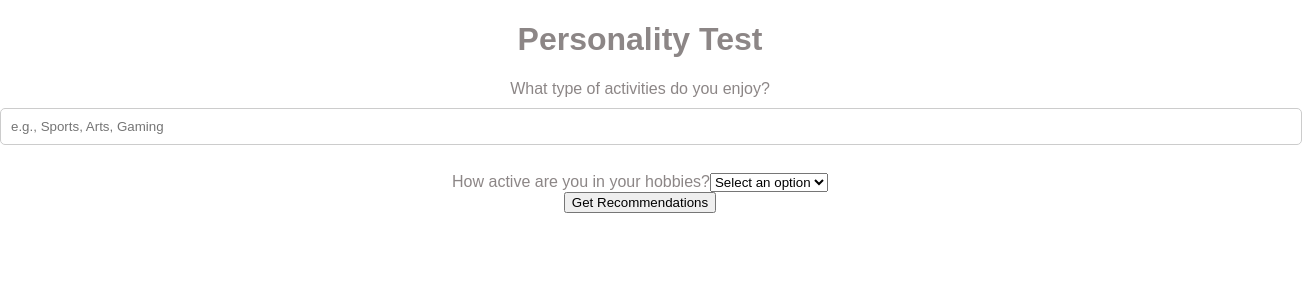
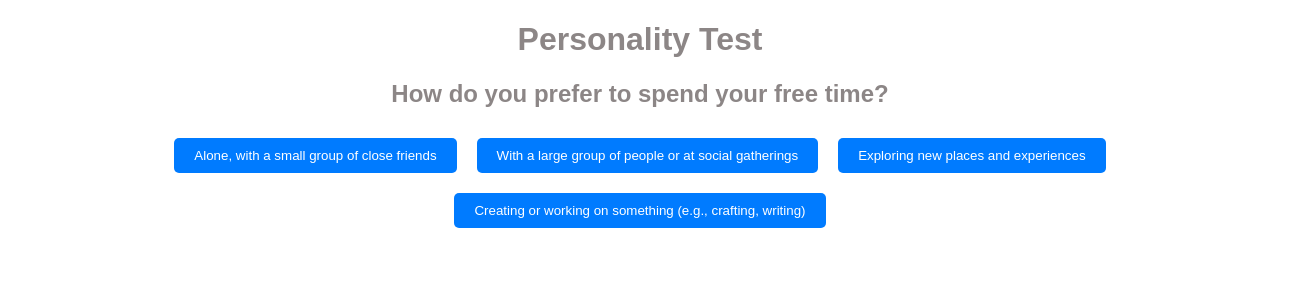
Before and after one commit to julianop09080/Ju, a React (Create React App) app: page /test in a window 1280 px wide. Shown: the top 300 px of the page, 1302 px wide, since content can reach past the window. Built offline with nearby package versions, Linux system fonts and the light colour scheme; a web font is replaced by a local one.

Commit message:
Final 3/21/25

```diff
--- a/src/components/PersonalityTest.js
+++ b/src/components/PersonalityTest.js
@@ -2,95 +2,162 @@ import React, { useState } from 'react';
 import axios from 'axios';
 import { useNavigate } from 'react-router-dom';
 
+const questions = [
+  {
+    question: "How do you prefer to spend your free time?",
+    options: [
+      "Alone, with a small group of close friends",
+      "With a large group of people or at social gatherings",
+      "Exploring new places and experiences",
+      "Creating or working on something (e.g., crafting, writing)"
+    ],
+    name: "interest"
+  },
+  {
+    question: "Which activity sounds the most fun to you?",
+    options: [
+      "Solving puzzles or brain teasers",
+      "Learning about different cultures or new topics",
+      "Playing sports or engaging in physical activity",
+      "Creating art, music, or writing"
+    ],
+    name: "activity"
+  },
+  {
+    question: "When faced with a challenge, how do you typically react?",
+    options: [
+      "I prefer to tackle it head-on with a step-by-step plan",
+      "I like to think about it for a while before diving in",
+      "I jump right in, figuring things out as I go",
+      "I look for creative or unconventional solutions"
+    ],
+    name: "challengeReaction"
+  },
+  {
+    question: "Which of the following best describes you?",
+    options: [
+      "Practical and organized",
+      "Curious and open-minded",
+      "Energetic and outgoing",
+      "Reflective and thoughtful"
+    ],
+    name: "personality"
+  },
+  {
+    question: "What type of environment makes you feel most comfortable?",
+    options: [
+      "Quiet and peaceful",
+      "Energetic and bustling",
+      "Outdoors with nature",
+      "A creative space (studio, workshop, etc.)"
+    ],
+    name: "environment"
+  }
+];
+
 function PersonalityTest() {
-    const [answers, setAnswers] = useState({ interest: '', activityLevel: ''});
+    const [currentQuestionIndex, setCurrentQuestionIndex] = useState(0);
+    const [selectedAnswer, setSelectedAnswer] = useState(null);
+    const [answers, setAnswers] = useState({});
     const [loading, setLoading] = useState(false);
     const [error, setError] = useState('');
     const navigate = useNavigate();
 
-    const handleSubmit = async (e) => {
-        e.preventDefault();
+    const handleAnswerClick = (answer) => {
+        setSelectedAnswer(answer); // Store the selected answer
+    };
 
-        const prompt = `Based on the user's interests in ${answers.interest} and activity level of ${answers.activityLevel}, suggest 3 hobbies for them.`;
+    const handleNextQuestion = () => {
+        if (selectedAnswer) {
+            const currentQuestion = questions[currentQuestionIndex];
+            setAnswers({ ...answers, [currentQuestion.name]: selectedAnswer });
+            setSelectedAnswer(null); // Reset answer for the next question
+            if (currentQuestionIndex < questions.length - 1) {
+                setCurrentQuestionIndex(currentQuestionIndex + 1);
+            } else {
+                handleSubmit();
+            }
+        } else {
+            alert("Please select an answer before proceeding.");
+        }
+    };
+
+    const handleSubmit = async () => {
+        const prompt = `Based on the user's interests in ${answers.interest}, their activity level being ${answers.activity}, their reaction to challenges as ${answers.challengeReaction}, their personality as ${answers.personality}, and their preferred environment being ${answers.environment}, suggest 3 hobbies for them.`;
 
         try {
-
+            setLoading(true);
             const response = await axios.post(
-                'https://api.openai.com/v1/chat/completions', // OpenAI API URL
+                'https://api.openai.com/v1/chat/completions',
                 {
-                    model: "gpt-3.5-turbo", // Use the model (you can change it)
+                    model: "gpt-3.5-turbo",
                     messages: [
-                        { role: "system", content: "You are a helpful assistant." },  // System message
-                        { role: "user", content: prompt }  // User input (pass the prompt here)
+                        { role: "system", content: "You are a helpful assistant." },
+                        { role: "user", content: prompt }
                     ],
-                    max_tokens: 150,           // Limit the response length
-                    temperature: 0.7,          // Controls randomness of the response
+                    max_tokens: 150,
+                    temperature: 0.7,
                 },
                 {
                     headers: {
-                        'Authorization': `Bearer ${process.env.REACT_APP_OPENAI_API_KEY}`, // Use the API key from the .env file
+                        'Authorization': `Bearer ${process.env.REACT_APP_OPENAI_API_KEY}`,
                         'Content-Type': 'application/json',
                     },
                 }
             );
 
-            console.log('AI response:', response.data);
-
-            // Save or process the hobby suggestions
             const hobbySuggestions = response.data.choices?.[0]?.message?.content?.trim() || "No hobbies found.";
-
-
-            // Store the hobby suggestions in localStorage for use on the next page
             localStorage.setItem('hobbySuggestions', hobbySuggestions);
 
-            // Navigate to the recommendations page
             navigate('/hobby-recommendations', {
                 state: { hobbySuggestions: hobbySuggestions },
-
-        });
+            });
         } catch (error) {
             console.error('Error fetching from OpenAI:', error);
             setError('Failed to get recommendations. Try again later.');
         } finally {
             setLoading(false);
         }
-
     };
 
-    const handleChange = (e) => {
-        setAnswers({ ...answers, [e.target.name]: e.target.value });
-    };
+    const currentQuestion = questions[currentQuestionIndex];
 
     return (
         <div>
-           <h1>Personality Test</h1>
-           <form onSubmit={handleSubmit}>
-            <label>
-                What type of activities do you enjoy?
-                <input
-                type="text"
-                name="interest"
-                value={answers.interest}
-                onChange={handleChange}
-                placeholder="e.g., Sports, Arts, Gaming"
-                />
-            </label>
-            <br />
-            <label>
-                How active are you in your hobbies?
-                <select
-                name="activityLevel" value={answers.activityLevel} onChange={handleChange}>
-                    <option value="">Select an option</option>
-                    <option value="low">Low</option>
-                    <option value="medium">Medium</option>
-                    <option value="high">High</option>
-                </select>
-            </label>
-            <br />
-                <button type="submit" disabled={loading}>
-                    {loading ? 'Getting Recommendations...' : 'Get Recommendations'}
+            <h1>Personality Test</h1>
+            <div>
+                <h2>{currentQuestion.question}</h2>
+                <div>
+                    {currentQuestion.options.map((option, index) => (
+                        <button
+                            key={index}
+                            onClick={() => handleAnswerClick(option)}
+                            style={{
+                                margin: '10px',
+                                padding: '10px 20px',
+                                backgroundColor: selectedAnswer === option ? '#0056b3' : '#007bff',
+                                color: 'white',
+                                border: 'none',
+                                borderRadius: '5px'
+                            }}
+                        >
+                            {option}
+                        </button>
+                    ))}
+                </div>
+            </div>
+
+            {selectedAnswer && currentQuestionIndex < questions.length - 1 && (
+                <button onClick={handleNextQuestion}>
+                    Next Question
                 </button>
-            </form>
+            )}
+
+            {currentQuestionIndex === questions.length - 1 && selectedAnswer && (
+                <button onClick={handleSubmit} disabled={loading}>
+                    {loading ? 'Getting Recommendations...' : 'Submit Answers'}
+                </button>
+            )}
 
             {error && <p style={{ color: 'red' }}>{error}</p>}
         </div>
```
